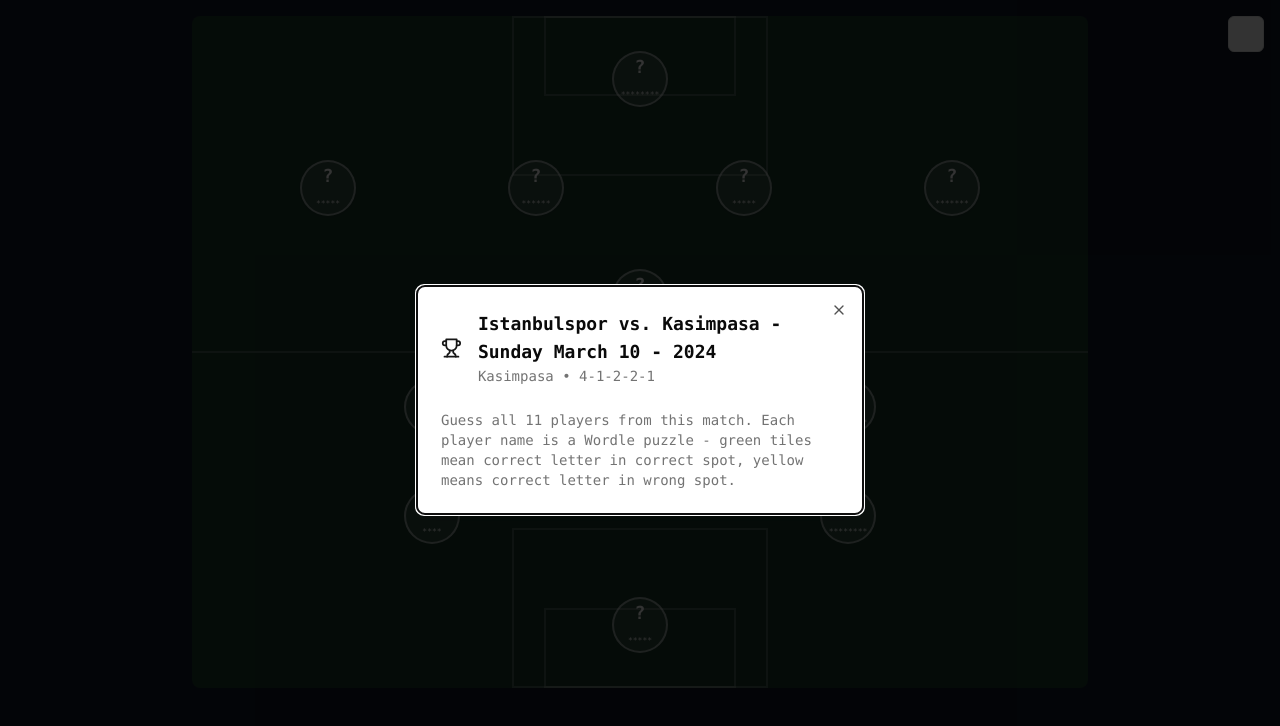
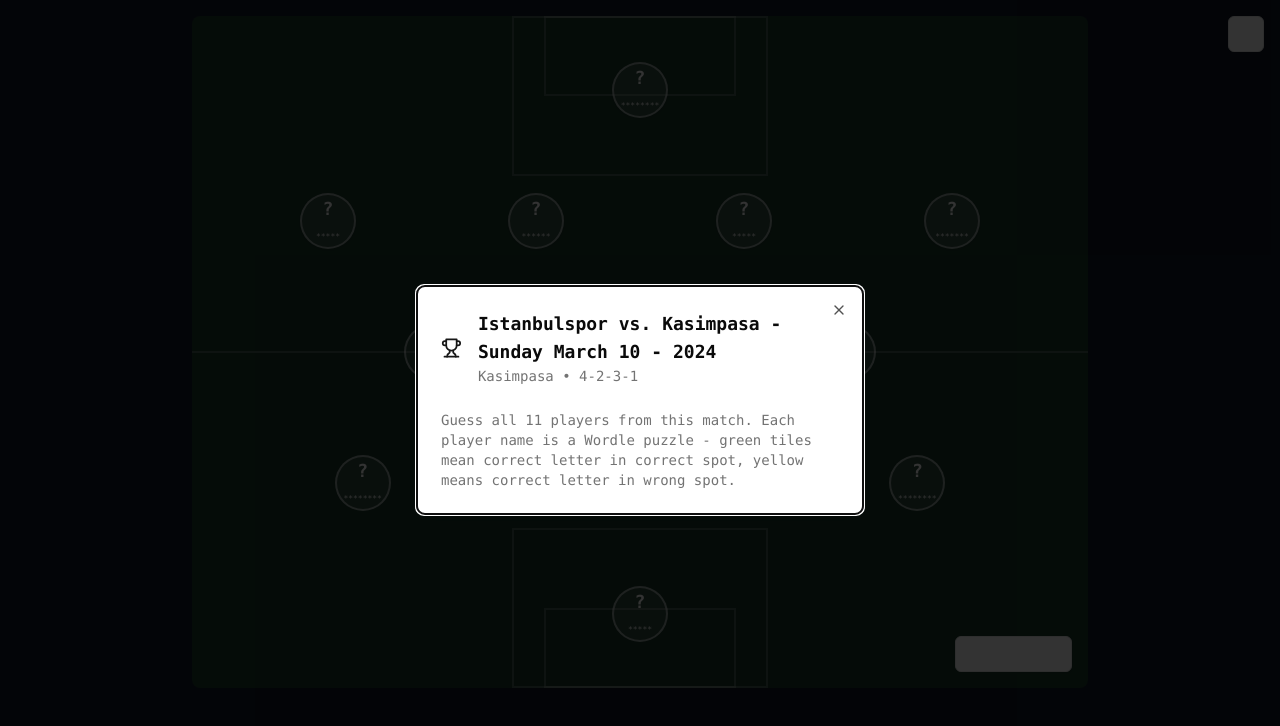
Before and after one commit to otaliptus/missing-eleven-tr, a Next.js app: page / in a window 1280 px wide. Shown: the top 726 px of the page. Built offline with nearby package versions, Linux system fonts and the light colour scheme.

Commit message:
Copy template

```diff
--- a/components/formation.tsx
+++ b/components/formation.tsx
@@ -5,6 +5,8 @@ import { PlayerCard } from "@/components/player-card"
 import { WordleDialog } from "@/components/wordle-dialog"
 import { parseFormation } from "@/lib/api"
 import type { PlayerData, PlayerState } from "@/types/game"
+import { Button } from "@/components/ui/button"
+import { Dialog, DialogContent, DialogHeader, DialogTitle } from "@/components/ui/dialog"
 
 interface FormationProps {
   formation: string
@@ -18,6 +20,7 @@ export function Formation({ formation, players }: FormationProps) {
     return savedStates ? JSON.parse(savedStates) : {};
   });
 
+  const [showCopyModal, setShowCopyModal] = useState(false)
   const formationRows = [1, ...parseFormation(formation)]
 
   useEffect(() => {
@@ -43,6 +46,113 @@ export function Formation({ formation, players }: FormationProps) {
     }
     return players.slice(startIndex, startIndex + rowCounts[rowIndex])
   }
+
+  const generateCopyableTable = () => {
+    const gameData = {
+      game: "Istanbulspor vs. Kasimpasa - Sunday March 10 - 2024",
+      team: "Kasimpasa",
+      formation: formation,
+      lineup: players.map(player => player.name)
+    }
+
+    if (!gameData) return '';
+
+    let table = `${gameData.game}\n${gameData.team}\n${gameData.formation}\n\nSCORE: ${Object.keys(playerStates).length}\n\n`;
+    const formationArray = gameData.formation.split('-').map(Number);
+    const rows: string[][] = [];
+    let index = 0;
+
+    // First row for the goalkeeper
+    rows.push([gameData.lineup[0]]);
+
+    for (const num of formationArray) {
+      const row = [];
+      for (let i = 0; i < num; i++) {
+        row.push(gameData.lineup[index + 1]);
+        index++;
+      }
+      rows.push(row);
+    }
+
+    // Function to generate row with correct player placement and green padding
+    const generateRow = (players: string[]) => {
+      let rowString = '';
+
+      switch (players.length) {
+        case 0:
+          rowString = '🟩🟩🟩🟩🟩🟩🟩🟩🟩';
+          break;
+        case 1:
+          rowString = '🟩🟩🟩🟩' + getPlayerEmoji(players[0]) + '🟩🟩🟩🟩';
+          break;
+        case 2:
+          rowString = '🟩🟩🟩' + getPlayerEmoji(players[0]) + '🟩' + getPlayerEmoji(players[1]) + '🟩🟩🟩';
+          break;
+        case 3:
+          rowString = '🟩🟩' + getPlayerEmoji(players[0]) + '🟩' + getPlayerEmoji(players[1]) + '🟩' + getPlayerEmoji(players[2]) + '🟩🟩';
+          break;
+        case 4:
+          rowString = '🟩' + getPlayerEmoji(players[0]) + '🟩' + getPlayerEmoji(players[1]) + '🟩' + getPlayerEmoji(players[2]) + '🟩' + getPlayerEmoji(players[3]) + '🟩';
+          break;
+        case 5:
+          rowString = getPlayerEmoji(players[0]) + '🟩' + getPlayerEmoji(players[1]) + '🟩' + getPlayerEmoji(players[2]) + '🟩' + getPlayerEmoji(players[3]) + '🟩' + getPlayerEmoji(players[4]);
+          break;
+        default:
+          break;
+      }
+
+      return rowString;
+    };
+
+    // Helper function to get player emoji based on their state
+    const getPlayerEmoji = (player: string) => {
+      const playerId = players.find(p => p.name === player)?.id
+      const playerState = playerId !== undefined ? playerStates[playerId] : undefined;
+
+      if (playerState?.isComplete) {
+        return `${playerState.guesses.length}️⃣`; // Number emoji based on attempts
+      } else if (playerState?.guesses.length === 8) {
+        return '❌'; // X for players with 9 attempts
+      } else if (playerState) {
+        return `${playerState.guesses.length}️⃣`; // Number emoji based on attempts
+      } else {
+        return '❓'; // Question mark for unattempted players
+      }
+    };
+
+    // Generate emoji table based on player state
+    rows.forEach((row, rowIndex) => {
+      if (rowIndex > 0) table += '🟩🟩🟩🟩🟩🟩🟩🟩🟩\n'; // Add green row between rows
+      table += generateRow(row) + '\n'; // Centered player row
+    });
+
+    return table;
+  };
+
+  const copyTableToClipboard = () => {
+    const table = generateCopyableTable();
+
+    if (navigator.clipboard && navigator.clipboard.writeText) {
+      navigator.clipboard.writeText(table)
+        .catch((err) => console.error('Failed to copy table using clipboard API:', err));
+    } else {
+      const textArea = document.createElement('textarea');
+      textArea.value = table;
+      document.body.appendChild(textArea);
+      textArea.focus();
+      textArea.select();
+
+      try {
+        document.execCommand('copy');
+        console.log('Table copied using fallback method!');
+      } catch (err) {
+        console.error('Fallback: Oops, unable to copy', err);
+      }
+
+      document.body.removeChild(textArea);
+      }
+      setShowCopyModal(false)
+    };
 
   return (
     <div className="relative mx-auto aspect-[4/3] w-full max-w-4xl overflow-hidden rounded-lg bg-[#1a3a2a] p-4">
@@ -81,6 +191,25 @@ export function Formation({ formation, players }: FormationProps) {
           </div>
         ))}
       </div>
+      <Button
+        variant="outline"
+        className="absolute bottom-4 right-4 z-50"
+        onClick={() => setShowCopyModal(true)}
+      >
+        Copy Results
+      </Button>
+
+      <Dialog open={showCopyModal} onOpenChange={setShowCopyModal}>
+        <DialogContent className="font-mono sm:max-w-md flex flex-col items-center">
+          <DialogHeader>
+            <DialogTitle>Copy Results</DialogTitle>
+          </DialogHeader>
+          <pre className="whitespace-pre-wrap break-words text-sm text-center">
+            {generateCopyableTable()}
+          </pre>
+          <Button onClick={copyTableToClipboard}>Copy</Button>
+        </DialogContent>
+      </Dialog>
 
       <WordleDialog
         player={selectedPlayer}
--- a/lib/api.ts
+++ b/lib/api.ts
@@ -4,7 +4,7 @@ export async function getTodaysGame(): Promise<GameData> {
   return {
     game: "Istanbulspor vs. Kasimpasa - Sunday March 10 - 2024",
     team: "Kasimpasa",
-    formation: "4-1-2-2-1",
+    formation: "4-2-3-1",
     lineup: ["GIANNIOTIS", "WINCK", "OMERUO", "OZCAN", "OUANNES", "GUL", "FALL", "HAJRADINOVIC", "KARA", "ROCHINHA", "COSTA"]
   }
 }
```
